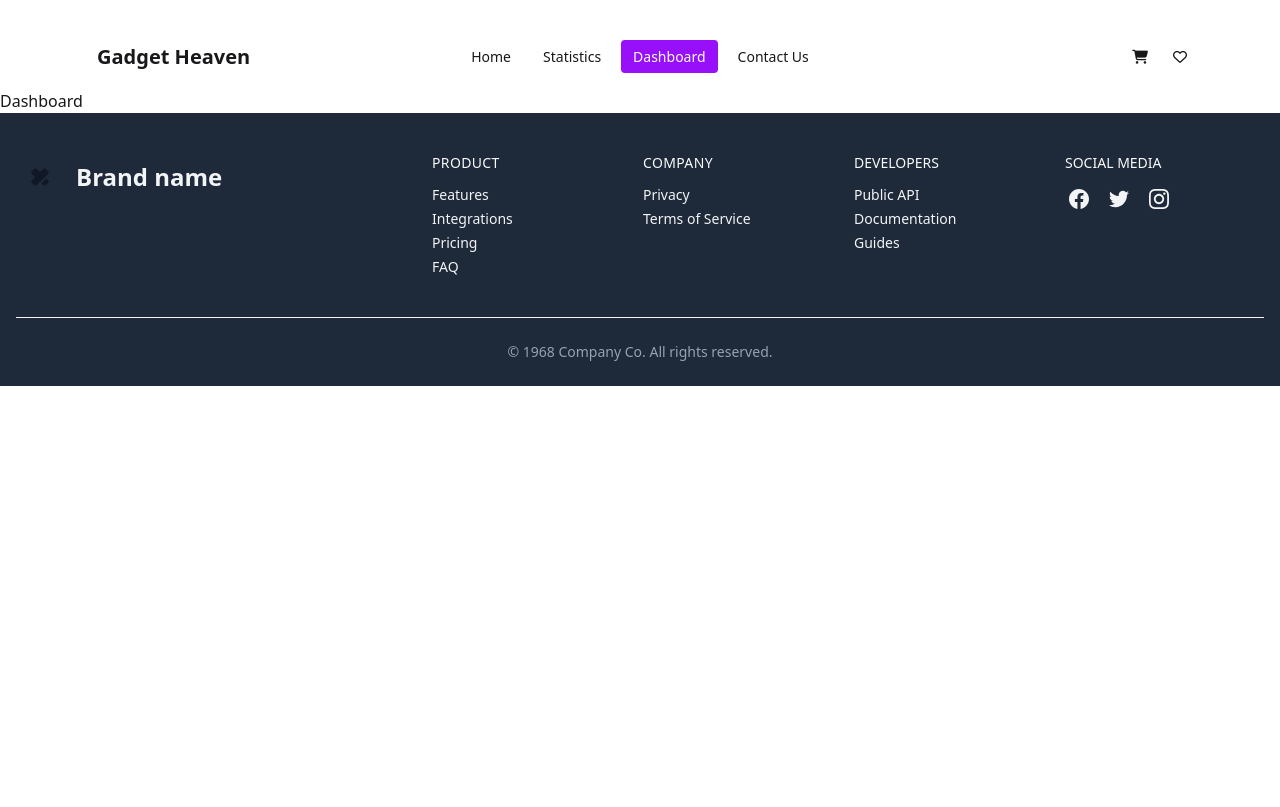
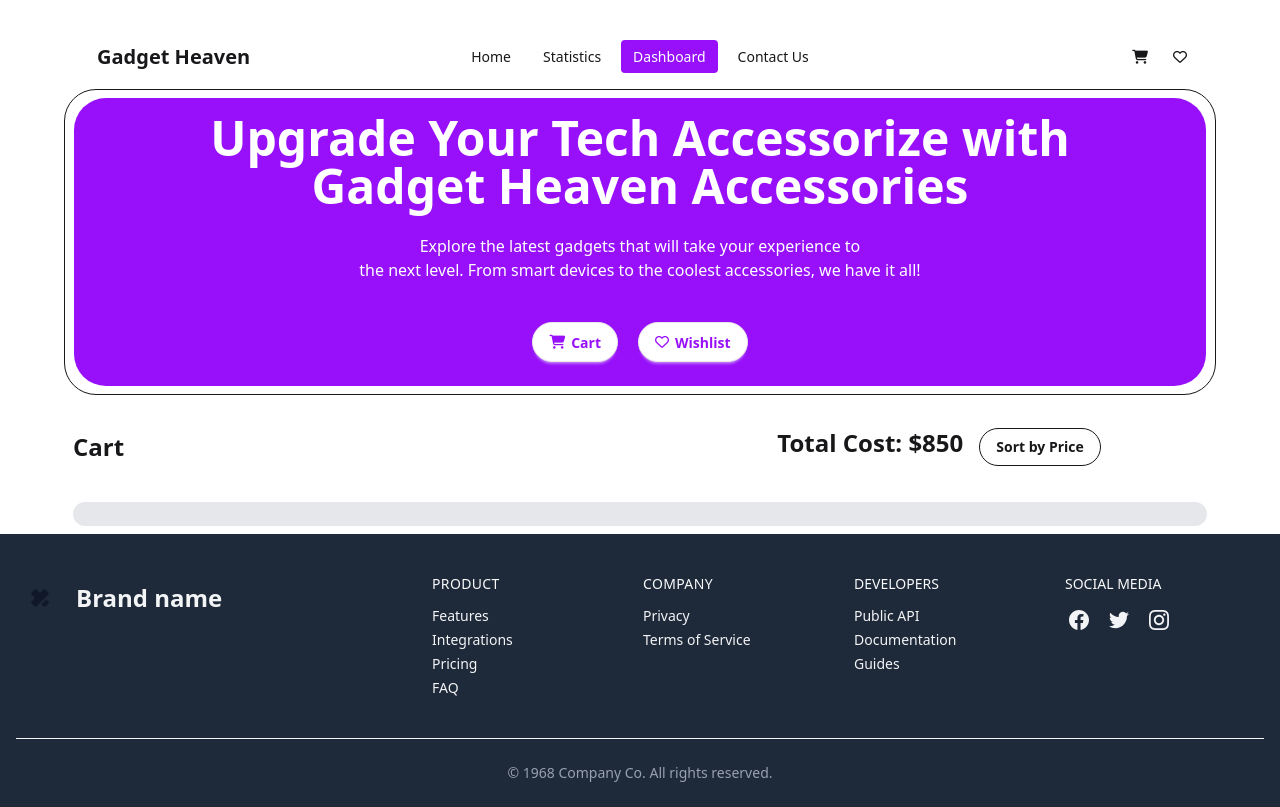
Before and after one commit to habibulalam/R-a8-Gadget-Heaven, a React (Vite) app: page /dashboard in a window 1280 px wide. Built offline with nearby package versions, Linux system fonts and the light colour scheme.

Commit message:
Dashboard added

```diff
--- a/src/App.jsx
+++ b/src/App.jsx
@@ -9,19 +9,46 @@ export const ProductContext = createContext(null);
 
 function App() {
 
-
+  // cart state
   const [cartProduct, setCartProduct] = useState([]);
+  console.log(cartProduct);
+  // wishlist state
   const [wishlistProduct, setWishlistProduct] = useState([]);
 
+  //------------------------------------------------------------------- Add to cart function ----------------------------------------------------
   const addToCart = (product) => {
-    console.log(product.product_id);
+    // console.log(product.product_id);
+    setCartProduct([...cartProduct, product]);
+    alert("Product added to cart");
+
   };
 
-  const addToWishlist = (product) => {};
+  // --------------------------------------------------------------- Add to wishlist function ----------------------------------------------------
+  const addToWishlist = (product) => {
+    // console.log(product.product_id);
+    const exist = wishlistProduct.find((x) => x.product_id === product.product_id);
+    console.log(exist);
 
-  const removeFromCart = (product) => {};
+    if (exist) {
+      return alert("Product already in wishlist");
+    } else {
+      setWishlistProduct([...wishlistProduct, product]);
+    }
+  };
 
-  const wishlistToAddCart = (product) => {};
+  // --------------------------------------------------------------- Remove from cart function ----------------------------------------------------
+  const removeFromCart = (product) => {
+    setCartProduct(cartProduct.filter((x) => x.product_id !== product.product_id));
+    alert("Product removed from cart");
+  };
+
+  // --------------------------------------------------------------- Wishlist to cart function ----------------------------------------------------
+  const wishlistToAddCart = (product) => {
+    setCartProduct([...cartProduct, product]);
+    const updatedWishlist = wishlistProduct.filter((x) => x.product_id !== product.product_id);
+    setWishlistProduct(updatedWishlist);
+
+  };
 
   const contextInfo = {
     cartProduct,
--- a/src/Components/Dashboard/Dashboard.jsx
+++ b/src/Components/Dashboard/Dashboard.jsx
@@ -1,9 +1,109 @@
+import { useContext, useEffect, useState } from "react";
+import { ProductContext } from "../../App";
 
 
 const Dashboard = () => {
+
+    const { cartProduct, wishlistProduct, addToCart, addToWishlist, removeFromCart, wishlistToAddCart } = useContext(ProductContext);
+
+    const [currentCartProduct, setCurrentCartProduct] = useState(cartProduct);
+    console.log(currentCartProduct);
+
+    useEffect(() => {
+        setCurrentCartProduct(cartProduct);
+    }, [cartProduct]);
+
     return (
         <div>
-            Dashboard
+            <section className="max-w-[1540px] w-[90%] mx-auto px-[9px] py-2 border rounded-4xl">
+                {/* Title and buttons(Cart and wishlist) container */}
+                <div className="flex flex-col justify-center items-center rounded-4xl bg-purple-600 text-white">
+                    <div className="hero-content text-center">
+                        <div className="">
+                            <h1 className="text-5xl font-bold">Upgrade Your Tech Accessorize with <br /> Gadget Heaven Accessories</h1>
+                            <p className="py-6">
+                                Explore the latest gadgets that will take your experience to <br /> the next level. From smart devices to the coolest accessories, we have it all!
+                            </p>
+
+                        </div>
+                    </div>
+
+                    {/* Cart and wishlist button */}
+                    <div className="flex justify-center items-center gap-5 mb-6">
+                        <button className="btn bg-white text-purple-600 rounded-4xl hover:scale-105 duration-700"><i className="fa-solid fa-cart-shopping"></i> Cart</button>
+                        <button className="btn bg-white text-purple-600 rounded-4xl hover:scale-105 duration-700"><i className="fa-regular fa-heart"></i> Wishlist</button>
+                    </div>
+                </div>
+
+
+            </section>
+
+            {/* Cart and wishlist container section */}
+            <section className="max-w-[1540px] w-[90%] mx-auto px-[9px] py-2">
+                {/* Cart Container */}
+                <div>
+                    {/* Text sort and purchase button container */}
+                    <div>
+                        <div className="flex items-center justify-between py-6 mb-3">
+                            <h3 className="text-2xl font-bold">Cart</h3>
+                            <div>
+                                <div>
+                                    <span className="text-2xl font-semibold mr-4">Total Cost: $850</span>
+                                    <button className="px-4 py-2 border border-purple rounded-3xl text-sm font-semibold">
+                                        Sort by Price
+                                    </button>
+                                    <button className="px-4 py-2 border border-purple rounded-3xl text-sm font-semibold text-white ml-2 bg-purple">
+                                        Purchase
+                                    </button>
+                                </div>
+                            </div>
+                        </div>
+                    </div>
+
+                    {/* Cart item container */}
+                    <div className="bg-gray-200 p-3 rounded-2xl">
+                        {/* Cart */}
+                        {
+                            currentCartProduct.map((product, index) => (
+                                <div key={index} className="border rounded-xl p-5 bg-white mb-5 relative">
+                                    {/* Info container */}
+                                    <div className="flex justify-between">
+                                        {/* Left side content */}
+                                        <div className="flex items-center gap-8">
+                                            <div className="flex justify-center items-center border-2 border-x-0 border-purple-600 rounded-full h-10 w-10">
+                                                <h1 className="text-2xl">{index + 1}</h1>
+                                            </div>
+                                            <div className="overflow-hidden">
+                                                <img
+                                                    src={product.product_image}
+                                                    className="w-[300px] h-[160px] rounded-lg"
+                                                    alt={product.product_title}
+                                                />
+                                            </div>
+                                            <div>
+                                                <h2 className="font-semibold text-2xl mb-2">{product.product_title}</h2>
+                                                <p className="font-semibold text-base text-text-clr mb-1">
+                                                    {product.description}
+                                                </p>
+                                                <p className="font-medium text-lg">Price: ${product.price}</p>
+                                            </div>
+                                        </div>
+
+                                        {/* Right side content */}
+                                        <div className="flex items-center gap-3">
+                                            <button
+                                                onClick={() => removeFromCart(product)}
+                                                className="btn text-red-600 border border-red-600 rounded-full px-2 py-1 bg-red-100 hover:scale-105 duration-700">
+                                                Remove
+                                            </button>
+                                        </div>
+                                    </div>
+                                </div>
+                            ))
+                        }
+                    </div>
+                </div>
+            </section>
         </div>
     );
 };
--- a/src/Components/Product Details/ProductDetails.jsx
+++ b/src/Components/Product Details/ProductDetails.jsx
@@ -119,7 +119,7 @@ const ProductDetails = () => {
                                 </button>
 
                                 {/* <!-- Wishlist Button --> */}
-                                <button title="Add to wishlist" className="btn font-bold text-base px-4 py-2 rounded-full bg-gray-200 hover:bg-purple-600 h-12 w-12 ml-2 hover:text-white">
+                                <button onClick={()=> addToWishlist(singleProduct)} title="Add to wishlist" className="btn font-bold text-base px-4 py-2 rounded-full bg-gray-200 hover:bg-purple-600 h-12 w-12 ml-2 hover:text-white">
                                     <i className="fa-regular fa-heart"></i>
                                 </button>
                             </div>
```
